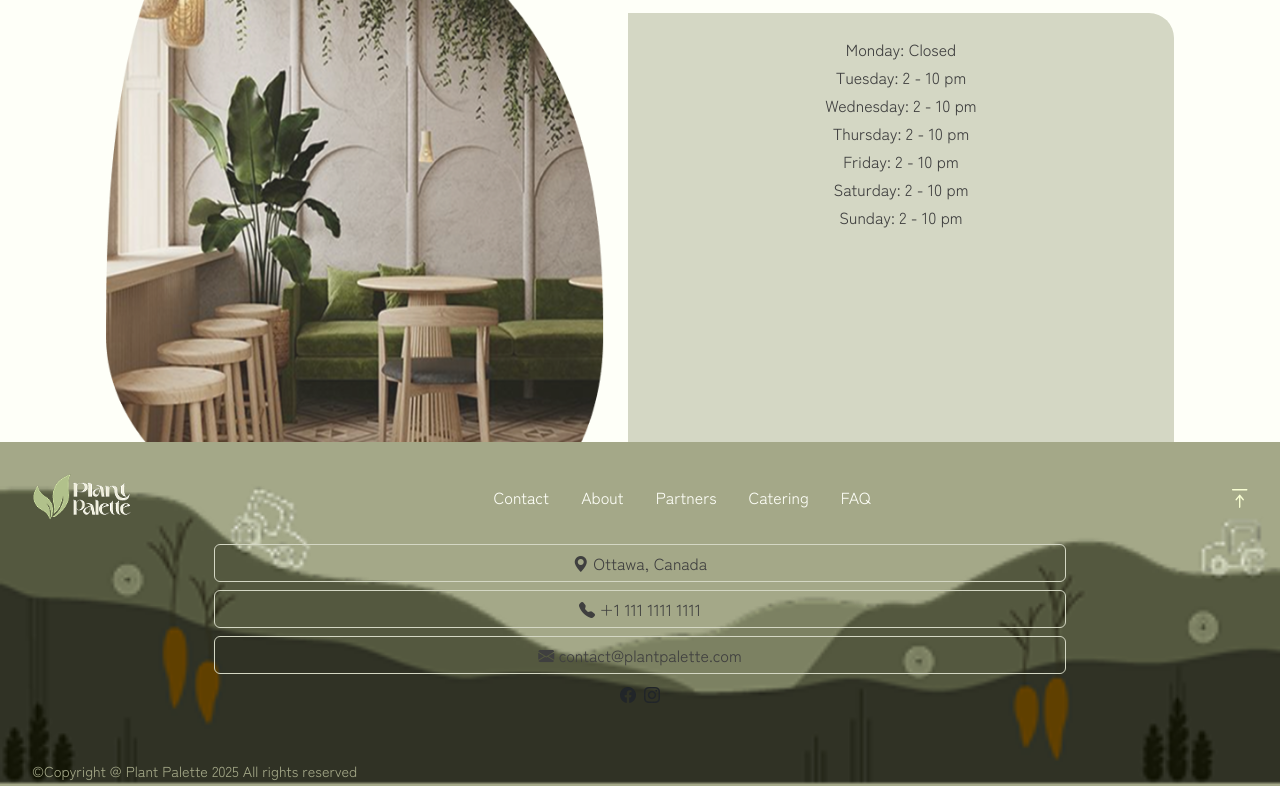
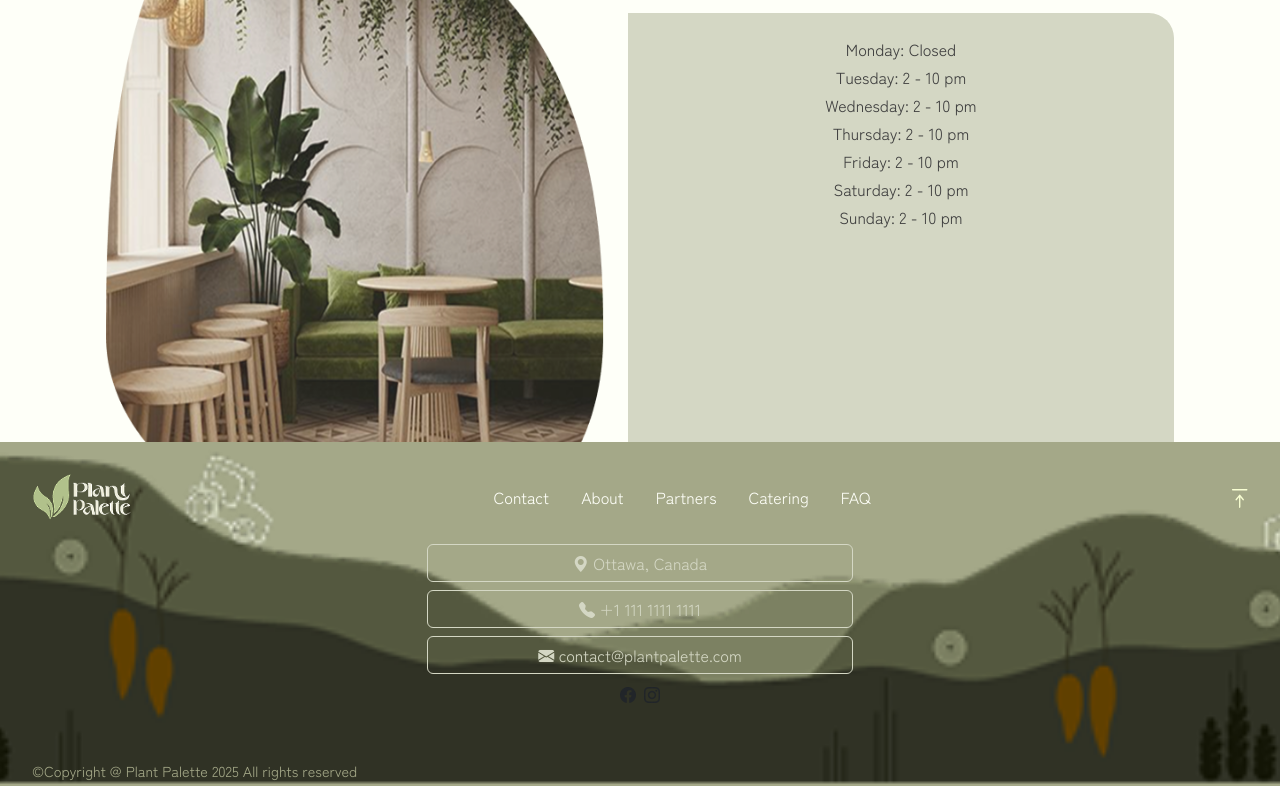
Before and after one commit to kric0007/mtm6201-final, a plain HTML site: page index.html in a window 1280 px wide. Shown: the part 2313-3099 px from the top of the page. Drawn offline with nearby package versions, Linux system fonts and the light colour scheme; a web font is replaced by a local one.

Commit message:
adjust button footer size, correct hero image partners

```diff
--- a/css/style.css
+++ b/css/style.css
@@ -61,7 +61,10 @@ body {
 .btn-secondary:hover {
     border: 1px solid #E4AB1B;
 }
-
+.btn-outline-primary {
+    --bs-btn-hover-bg: none;
+    --bs-btn-hover-border-color: var(--yellow03);
+}
 h1,
 h2,
 h3,
@@ -76,7 +79,7 @@ h3 {
 
 main {
     padding-top: var(--navbar-height);
-    overflow-x: hidden;
+    overflow: hidden;
 }
 
 section {
@@ -566,7 +569,6 @@ h5 {
 
     /* Partners */
     .hero-partners {
-        height: 100%;
        background-image: url(../images/hero-partners-large-screen.png);
     }
 
@@ -666,8 +668,15 @@ h5 {
     .partners-opening {
         margin-top: 8rem;
     }
-
+    .buttons-container {
+        max-width: 50%;
+        margin: 0 auto;
+    }
+    .buttons-container a {
+        color: #D4D7C4;
+    }
     footer {
         margin-bottom: 0;
+        background-size: cover;
     }
 }
--- a/index.html
+++ b/index.html
@@ -175,7 +175,7 @@
                 </svg>
             </div>
         </div>
-        <div class="d-flex flex-column gap-2 align-items-center pt-4">
+        <div class=" buttons-container d-flex flex-column gap-2 align-items-center pt-4">
             <a itemprop="address" itemscope itemtype="https://schema.org/PostalAddress"
                 aria-label="Click here to get location" class="btn btn-outline-primary" href=""><i
                     class="bi bi-geo-alt-fill"></i> Ottawa, Canada</a>
```
Also changed, not shown: menu.html (+1 -1 lines), partners.html (+1 -1 lines).
